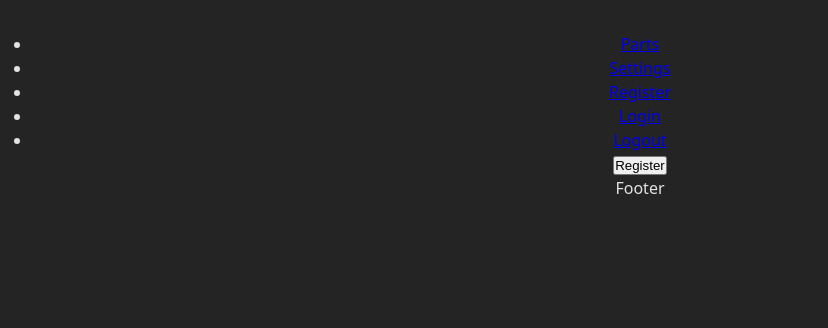
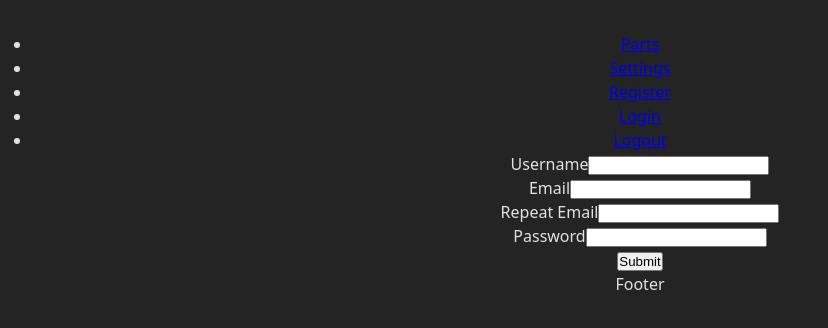
Before and after one commit to MSRMatrix/storage-list-frontend, a React app: page /register in a window 1280 px wide. Shown: the top 328 px of the page, without its empty margins (0-828 px from the left). Built offline with nearby package versions, Linux system fonts and the light colour scheme; the HTML template or start-up script is replaced by a standard one.

Commit message:
change button name to CustomButton and form to CustomForm

```diff
--- a/src/components/parts/PartForm.jsx
+++ b/src/components/parts/PartForm.jsx
@@ -2,8 +2,8 @@ import { useContext } from "react";
 import { PartsContext } from "../../context/PartsContext";
 import { MessageContext } from "../../context/MessageContext";
 import Input from "../ui/Input";
-import Button from "../ui/Button";
 import { createPart } from "../../utils/createPart";
+import CustomButton from "../ui/CustomButton";
 
 const PartForm = () => {
   const { partsContext, setPartsContext } = useContext(PartsContext);
@@ -44,7 +44,7 @@ const PartForm = () => {
       >
         {partFormItem.map((item) => {
           if (item.element === "button") {
-            return <Button key={item.type} type={item.type} text={item.text} />;
+            return <CustomButton key={item.type} type={item.type} text={item.text} />;
           }
           return <Input key={item.name} item={item} required={true} />;
         })}
--- a/src/components/parts/PartSearch.jsx
+++ b/src/components/parts/PartSearch.jsx
@@ -1,5 +1,5 @@
 import { useContext, useState } from "react";
-import Button from "../ui/Button";
+import CustomButton from "../ui/CustomButton";
 import Input from "../ui/Input";
 import { searchForPart } from "../../utils/searchForPart";
 
@@ -23,7 +23,7 @@ const PartSearch = ({setFilters}) => {
         {partFormItem.map((item) => {
           if (item.element === "button") {
             return (
-              <Button
+              <CustomButton
                 key={item.name}
                 type={item.type}
                 text={item.text}
--- a/src/components/ui/Button.jsx
+++ /dev/null
@@ -1,10 +0,0 @@
-const Button = ({type, text}) => {
-    return(
-        <button type={type}>
-            {text}
-        </button>
-
-    )
-}
-
-export default Button;
--- /dev/null
+++ b/src/components/ui/CustomButton.jsx
@@ -0,0 +1,10 @@
+const CustomButton = ({type, text, onClickFuntion}) => {
+    return(
+        <button type={type} onClick={onClickFuntion} >
+            {text}
+        </button>
+
+    )
+}
+
+export default CustomButton;
--- /dev/null
+++ b/src/components/ui/CustomForm.jsx
@@ -0,0 +1,15 @@
+const CustomForm = ({ className, formItem, onSubmit }) => {
+  return (
+    <form className={className} onSubmit={onSubmit}>
+      {formItem.map((item) => (
+        <div key={item.name}>
+          <label htmlFor={item.name}>{item.label}</label>
+          <input id={item.name} name={item.name} type={item.type} required />
+        </div>
+      ))}
+      <button type="submit">Submit</button>
+    </form>
+  );
+};
+
+export default CustomForm;
--- a/src/components/ui/Form.jsx
+++ /dev/null
@@ -1,5 +0,0 @@
-const Form = () => {
-  return <form action=""></form>;
-};
-
-export default Form;
--- a/src/pages/Login.jsx
+++ b/src/pages/Login.jsx
@@ -1,7 +1,27 @@
+import { useState } from "react";
+import CustomForm from "../components/ui/CustomForm";
+import CustomButton from "../components/ui/CustomButton";
+
 const Login = () => {
+
+    const [secondOption, setSecondOption] = useState(false)
+
+    function switchOption(){
+        setSecondOption((prev) => !prev)
+        return;
+    }
+
+const loginForm = [
+    secondOption ?
+  { label: "Username", name: "username", type: "text" } :
+  { label: "Email", name: "email", type: "email" },
+  { label: "Password", name: "password", type: "password" },
+];
+
     return(
         <>
-    Login
+        <CustomForm className={"register"} formItem={loginForm} onSubmit={"Nicht vorhanden"}/>
+        <CustomButton onClickFuntion={switchOption} text={"Login with " , secondOption ? "Username" : "Email"}/>
         </>
 
     )
--- a/src/pages/Register.jsx
+++ b/src/pages/Register.jsx
@@ -1,3 +1,5 @@
+import CustomForm from "../components/ui/CustomForm";
+
 const Register = () => {
 
     function register(e){
@@ -9,25 +11,16 @@ const Register = () => {
     })
     }
 
-  const registerForm = [
-    {
-      name: "Name",
-    },
-    { name: "Email" },
-    { name: "Repeat Email" },
-    { name: "Password" },
-  ];
+const registerForm = [
+  { label: "Username", name: "username", type: "text" },
+  { label: "Email", name: "email", type: "email" },
+  { label: "Repeat Email", name: "repeatEmail", type: "email" },
+  { label: "Password", name: "password", type: "password" },
+];
+
   return (
     <>
-      <form action="" onSubmit={(e) => register(e)}>
-        {registerForm.map((item) => {
-          <fieldset key={item.name}>
-            <legend>{item.name}</legend>
-            <input name={item.name} type="text" />
-          </fieldset>;
-        })}
-        <button type="submit">Register</button>
-      </form>
+    <CustomForm className={"register"} formItem={registerForm} onSubmit={register}/>
     </>
   );
 };
```
